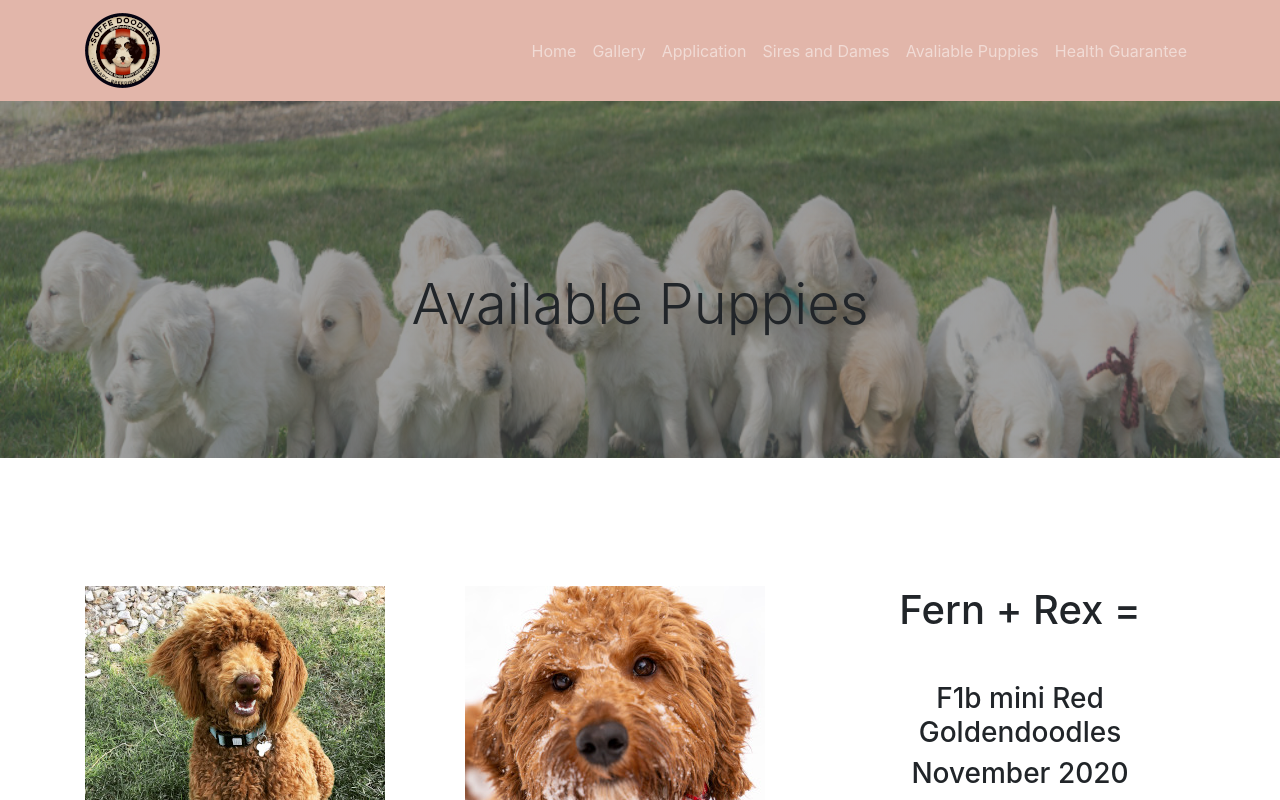
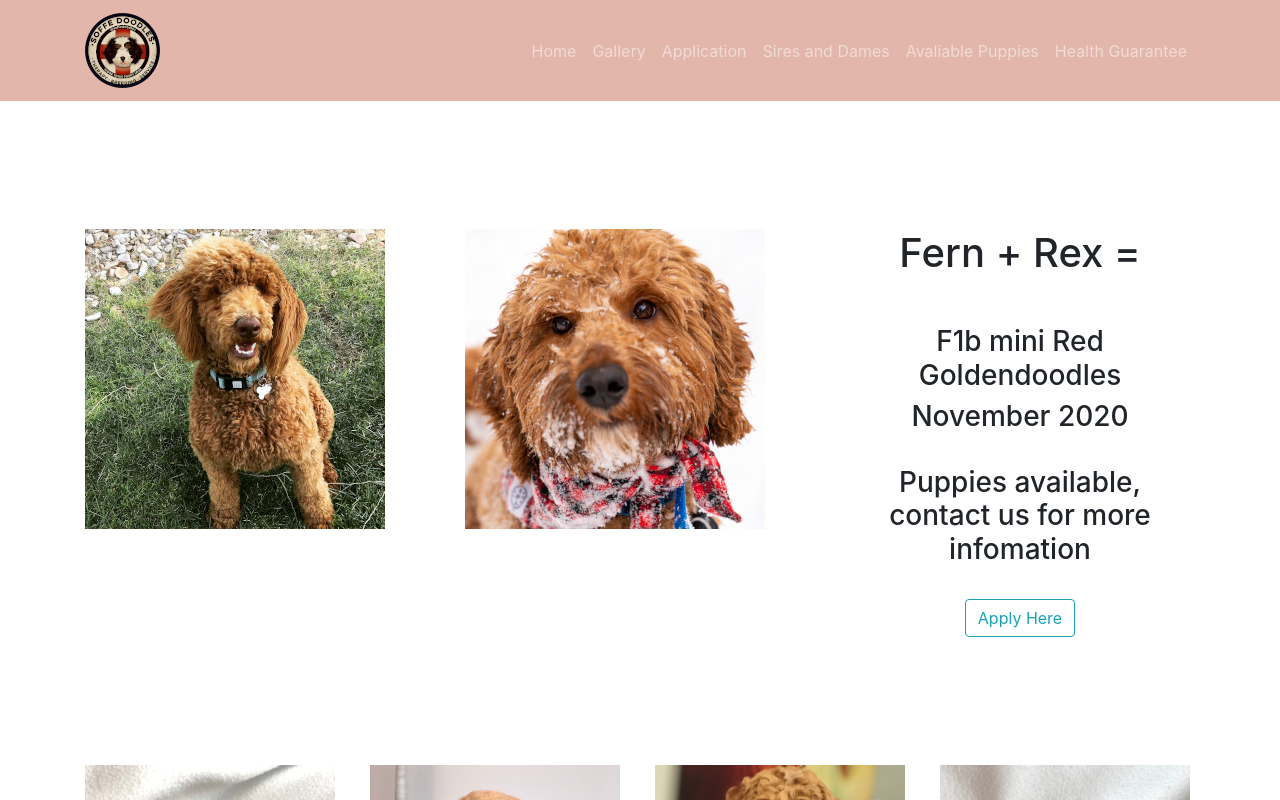
Before and after one commit to benklinton/Soffe-Doodles, a React (Create React App) app: page /avaliable-puppies in a window 1280 px wide. Shown: the top 800 px of the page. Built offline with nearby package versions, Linux system fonts and the light colour scheme.

Commit message:
removed header from available puppies page

```diff
--- a/src/pages/Litters.js
+++ b/src/pages/Litters.js
@@ -1,6 +1,5 @@
 import React from 'react';
 import Navigation from '../components/navbar';
-import Header from '../components/header';
 import LitterInfo from '../components/available puppies';
 import Footer from '../components/footer';
 import SocialMedia from '../components/social media';
@@ -9,7 +8,6 @@ function Litters () {
     return (
         <>
         <Navigation/>
-        <Header/>
         <LitterInfo/>
         <SocialMedia/>
         <Footer/>
```
